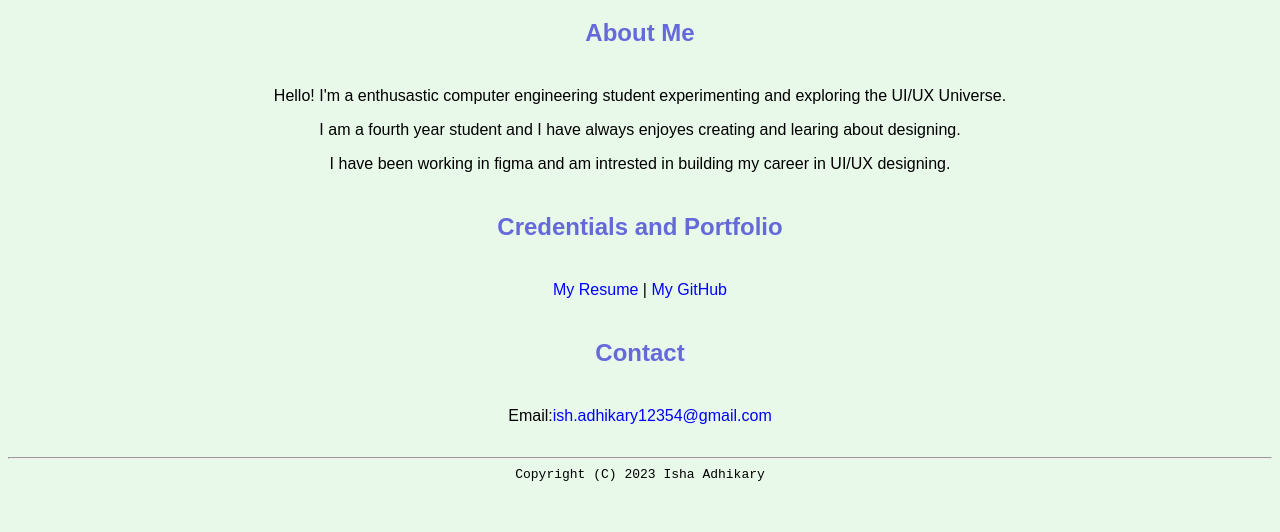
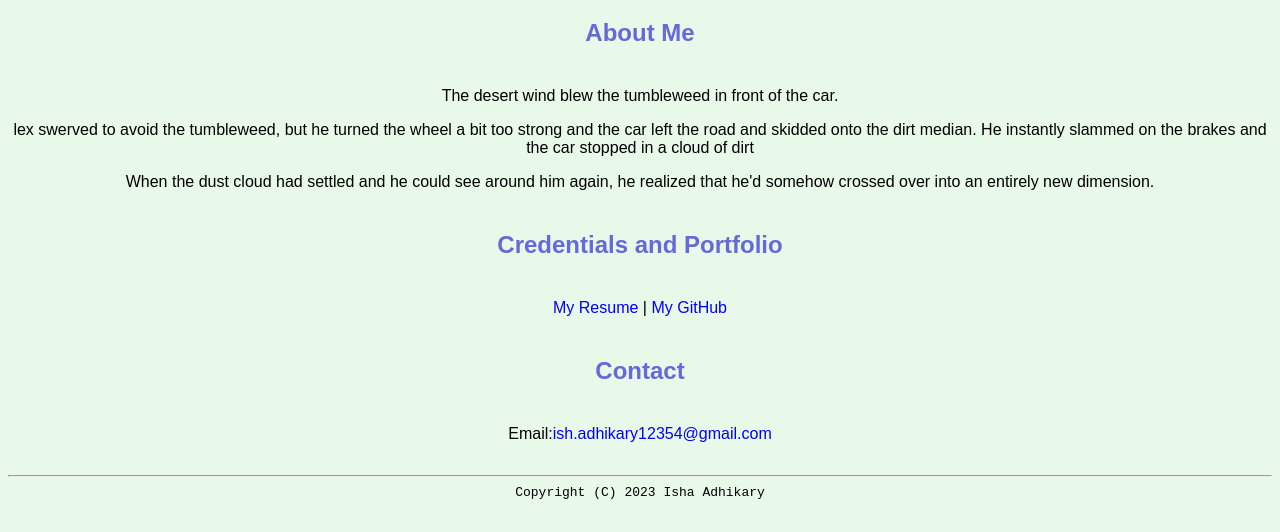
Before and after one commit to Ishaadhikary/Basic_HTML, a plain HTML site: page index.html in a window 1280 px wide. Shown: the part 336-868 px from the top of the page. Drawn offline with Linux system fonts and the light colour scheme; files whose address does not match are found by name.

Commit message:
Update index.html

```diff
--- a/index.html
+++ b/index.html
@@ -13,9 +13,9 @@
             <img class="rcorners" src="images/coverPhoto.jpg" alt="cover photo">
             <h1 >Isha Adhikary's Portal</h1>
             <h2>About Me</h2>
-            <p>Hello! I'm a enthusastic computer engineering student experimenting and exploring the UI/UX Universe.</p>
-            <p>I am a fourth year student and I have always enjoyes creating and learing about designing.</p>
-            <p>I have been working in figma and am intrested in building my career in UI/UX designing.</p>
+            <p>The desert wind blew the tumbleweed in front of the car.</P>
+            <p>lex swerved to avoid the tumbleweed, but he turned the wheel a bit too strong and the car left the road and skidded onto the dirt median. He instantly slammed on the brakes and the car stopped in a cloud of dirt</p>
+            <p>When the dust cloud had settled and he could see around him again, he realized that he'd somehow crossed over into an entirely new dimension.</p>
             <h2>Credentials and Portfolio</h2>
             <p><a href="files/cv.pdf">My Resume </a>| <a href="https://github.com/Ishaadhikary">My GitHub</a></p>
             <h2>Contact</h2>
```
